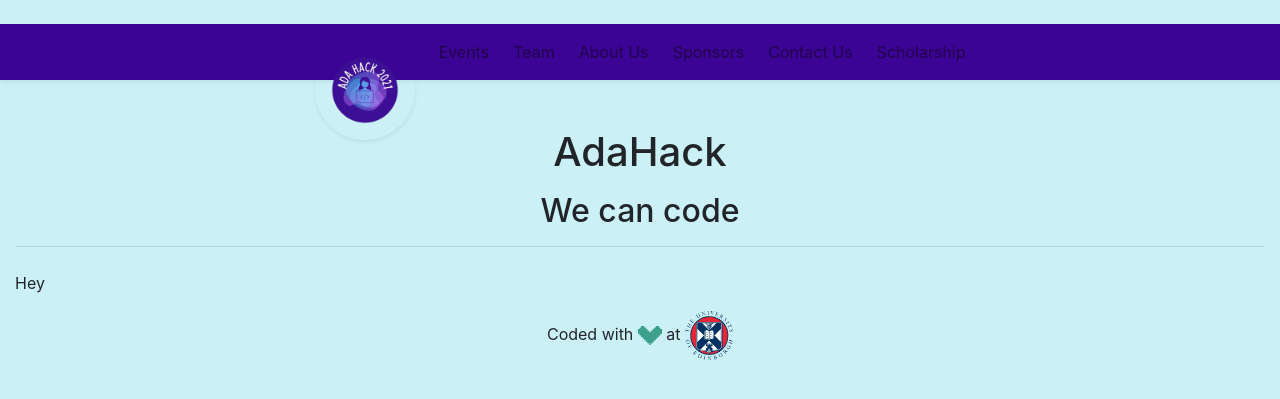
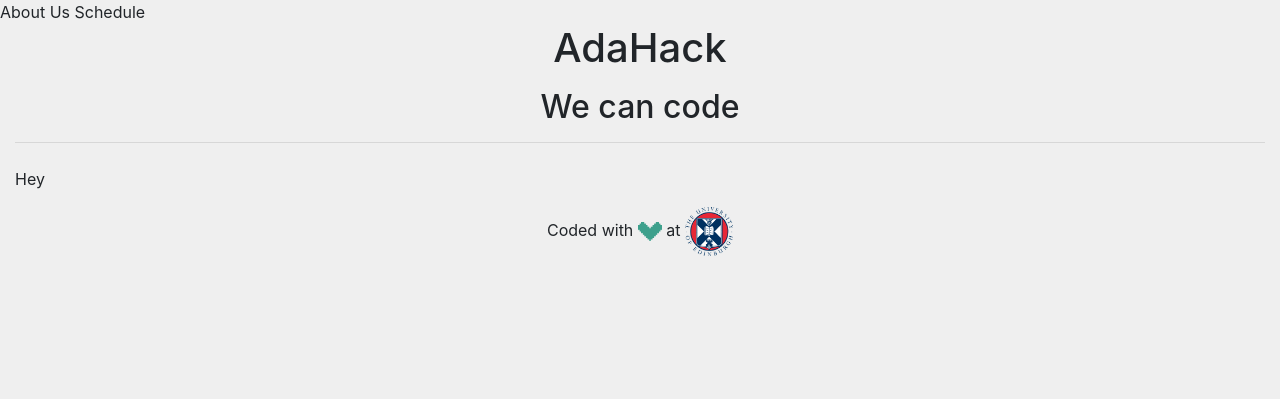
Before and after one commit to edinburgh-hoppers/adahack24, a Jekyll site: the page built from _pages/index.html, in a window 1280 px wide. Shown: the top 399 px of the page. Built offline with Jekyll 4.4.1, drawn with Linux system fonts in a browser that asks for light colours.

Commit message:
papaparse added
basic prog with nav and schedule

```diff
--- a/_config.yml
+++ b/_config.yml
@@ -17,7 +17,7 @@ title: AdaHack
 email: edinburghhoppers@gmail.com
 description: >- # this means to ignore newlines until "baseurl:"
   Edinburgh Hoppers Official Website
-baseurl: "/website" # the subpath of your site, e.g. /blog
+baseurl: "" # the subpath of your site, e.g. /blog
 url: "http://hoppers.inf.ed.ac.uk/" # the base hostname & protocol for your site, e.g. http://example.com
 
 
--- a/_data/nav.yml
+++ b/_data/nav.yml
@@ -1,17 +1,5 @@
-- text: "Events"
-  href: events
+- text: "About Us"
+  href:
 
-- text: "Team"
-  href: team
-
-- text: "About Us"
-  href: aboutUs
-
-- text: "Sponsors"
-  href: sponsors
-
-- text: "Contact Us"
-  href: contact
-
-- text: "Scholarship"
-  href: scholarship
+- text: "Schedule"
+  href:
--- a/_includes/head.html
+++ b/_includes/head.html
@@ -6,9 +6,9 @@
   <title>{{ page.title }}</title>
 {% endif %}
 
-<link rel="icon" href="/assets/img/hoppers-logo-nav.png" type="image/png">
+<link rel="icon" href="assets/img/hoppers-logo-nav.png" type="image/png">
 
 <!-- bootstrap -->
 <link rel="stylesheet" href="https://stackpath.bootstrapcdn.com/bootstrap/4.1.0/css/bootstrap.min.css" integrity="sha384-9gVQ4dYFwwWSjIDZnLEWnxCjeSWFphJiwGPXr1jddIhOegiu1FwO5qRGvFXOdJZ4" crossorigin="anonymous">
 
-<link rel="stylesheet" href="/assets/css/style.css" type="text/css">
+<link rel="stylesheet" href="assets/css/style.css" type="text/css">
--- a/_includes/nav.html
+++ b/_includes/nav.html
@@ -1,34 +1,11 @@
-<!-- nav start -->
-<nav class="nav navbar nav-pills shadow-sm navbar-expand-sm navbar-light mt-3 mb-4 mt-sm-4 mb-sm-5 sticky-top">
+{% assign nav-items = site.data.nav %}
 
-  <!--  toggle buttons (only on small screens)  -->
-  <button class="navbar-toggler" type="button" data-toggle="collapse" data-target="#navbar" aria-controls="navbar" aria-expanded="false" aria-label="Toggle navigation">
-    <span class="navbar-toggler-icon"></span>
-  </button>
+<nav>
+  {% for item in nav-items %}
+    <a>{{ item.text }}</a>
+  {% endfor %}
+</nav>
 
-  <!--  main navbar content  -->
-  <div class="collapse navbar-collapse justify-content-center align-items-center text-center" id="navbar">
-    <ul class="nav navbar-nav row">
-
-      <!-- home button (only on large screens) -->
-      <li class="navbar-brand mx-1 p-0 d-none d-sm-block">
-        <a class="nav-link" href="{{ site.baseurl }}/" style="height: 0">
-          <img src="/assets/img/ada-hack-logo.png" width="100" class="navbar-logo rounded-circle clickable shadow-sm">
-        </a>
-      </li>
-
-      {% for item in site.data.nav %}
-      <li class="nav-item rounded mx-1">
-        <a class="nav-link {% if item.text == 'AGM' or item.text == 'Scholarship'%} highlight {% endif %}" href="{{ site.baseurl }}/{{ item.href }}">{{ item.text }}</a>
-      </li>
-      {% endfor %}
-    </ul>
-  </div>
-
-  <!-- home button (only on small screens) -->
-  <a href="{{ site.baseurl }}" style="height: 0">
-    <img src="/assets/img/ada-hack-logo.png" width="96" class="navbar-logo-sm rounded-circle clickable shadow-sm d-sm-none m-0">
-  </a>
-
-</nav>
-<!-- nav end -->
+<script>
+  console.log('{{ nav-items }}');
+</script>
--- a/assets/css/style.scss
+++ b/assets/css/style.scss
@@ -6,10 +6,11 @@ $indigo: #3c0494ff;
 $light-cyan: #cbf1f7ff;
 $sunglow: #ffcb0eff;
 $princeton-orange: #fd8835ff;
+$light-grey: rgb(239, 239, 239);
 
 
 body{
-  background-color: $light-cyan;
+  background-color: $light-grey;
 }
 
 .nav{
```
Also changed, not shown: PapaParse-5.0.2/README.md (added, +67 -0 lines), _includes/scripts.html (+22 -3 lines), PapaParse-5.0.2/papaparse.min.js (added).
